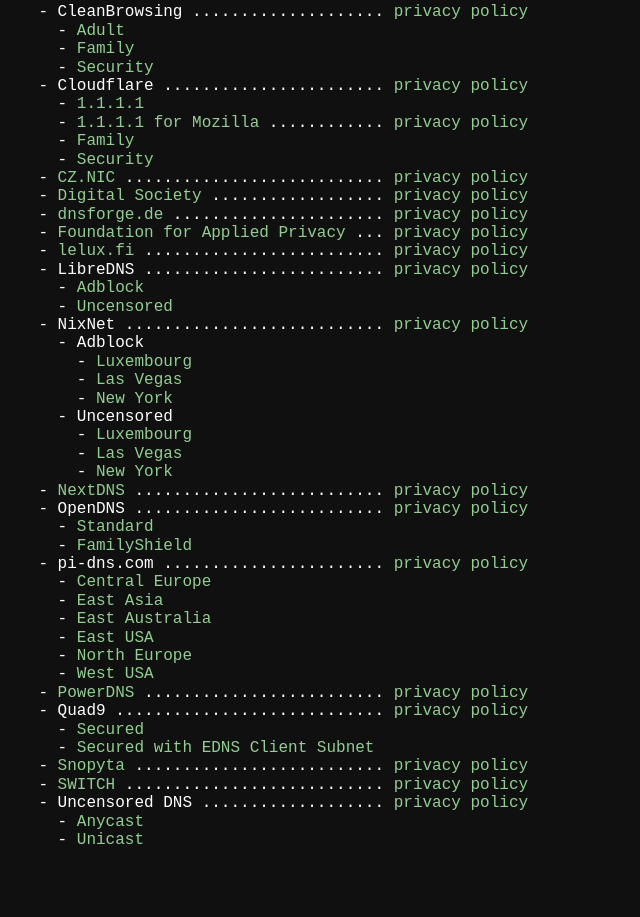
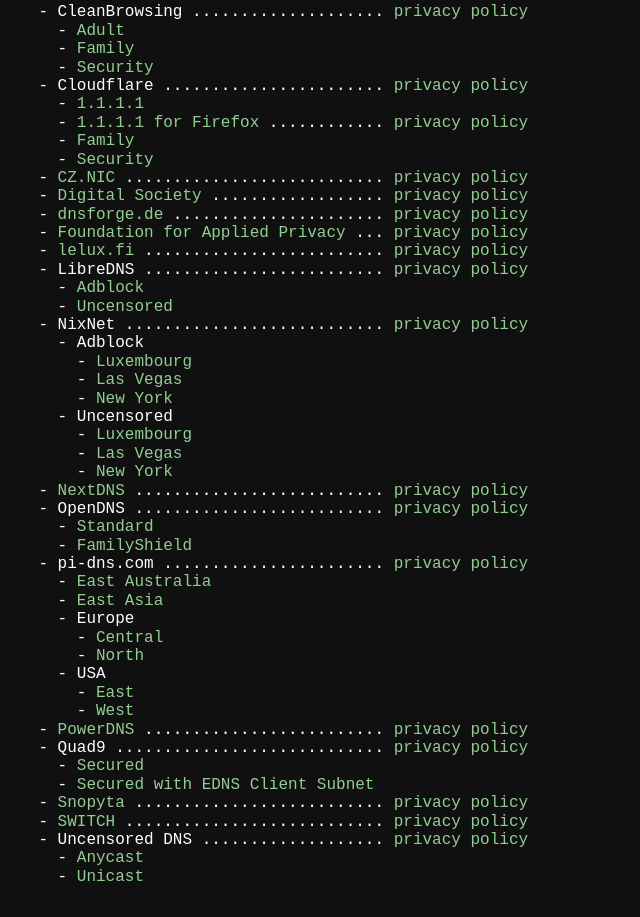
Before and after one commit to aniksarakash/encrypted-dns, a plain HTML site: page index.html in a window 1280 px wide. Shown: the part 454-1371 px from the top of the page, without its empty margins (0-640 px from the left). Drawn offline with Linux system fonts and the light colour scheme.

Commit message:
Update layout

```diff
--- a/index.html
+++ b/index.html
@@ -45,7 +45,7 @@
       - <a href='./mobileconfig/cleanbrowsing-security-doh.mobileconfig' rel='external noopener noreferrer'>Security</a>
     - Cloudflare ....................... <a href='https://developers.cloudflare.com/1.1.1.1/privacy/public-dns-resolver/' rel='external noopener noreferrer'>privacy policy</a>
       - <a href='./mobileconfig/cloudflare-1.1.1.1-doh.mobileconfig' rel='external noopener noreferrer'>1.1.1.1</a>
-      - <a href='./mobileconfig/cloudflare-1.1.1.1-mozilla-doh.mobileconfig' rel='external noopener noreferrer'>1.1.1.1 for Mozilla</a> ............ <a href='https://developers.cloudflare.com/1.1.1.1/privacy/firefox' rel='external noopener noreferrer'>privacy policy</a>
+      - <a href='./mobileconfig/cloudflare-1.1.1.1-mozilla-doh.mobileconfig' rel='external noopener noreferrer'>1.1.1.1 for Firefox</a> ............ <a href='https://developers.cloudflare.com/1.1.1.1/privacy/firefox' rel='external noopener noreferrer'>privacy policy</a>
       - <a href='./mobileconfig/cloudflare-family-doh.mobileconfig' rel='external noopener noreferrer'>Family</a>
       - <a href='./mobileconfig/cloudflare-security-doh.mobileconfig' rel='external noopener noreferrer'>Security</a>
     - <a href='./mobileconfig/cz.nic-doh.mobileconfig' rel='external noopener noreferrer'>CZ.NIC</a> ........................... <a href='https://www.nic.cz/odvr/' rel='external noopener noreferrer'>privacy policy</a>
@@ -70,12 +70,14 @@
       - <a href='./mobileconfig/opendns-doh.mobileconfig' rel='external noopener noreferrer'>Standard</a>
       - <a href='./mobileconfig/opendns-familyshield-doh.mobileconfig' rel='external noopener noreferrer'>FamilyShield</a>
     - pi-dns.com ....................... <a href='https://pi-dns.com/privacy-policy/' rel='external noopener noreferrer'>privacy policy</a>
-      - <a href='./mobileconfig/pi-dns-central-europe-doh.mobileconfig' rel='external noopener noreferrer'>Central Europe</a>
+      - <a href='./mobileconfig/pi-dns-east-australia-doh.mobileconfig' rel='external noopener noreferrer'>East Australia</a>
       - <a href='./mobileconfig/pi-dns-east-asia-doh.mobileconfig' rel='external noopener noreferrer'>East Asia</a>
-      - <a href='./mobileconfig/pi-dns-east-australia-doh.mobileconfig' rel='external noopener noreferrer'>East Australia</a>
-      - <a href='./mobileconfig/pi-dns-east-usa-doh.mobileconfig' rel='external noopener noreferrer'>East USA</a>
-      - <a href='./mobileconfig/pi-dns-north-europe-doh.mobileconfig' rel='external noopener noreferrer'>North Europe</a>
-      - <a href='./mobileconfig/pi-dns-west-usa-doh.mobileconfig' rel='external noopener noreferrer'>West USA</a>
+      - Europe
+        - <a href='./mobileconfig/pi-dns-central-europe-doh.mobileconfig' rel='external noopener noreferrer'>Central</a>
+        - <a href='./mobileconfig/pi-dns-north-europe-doh.mobileconfig' rel='external noopener noreferrer'>North</a>
+      - USA
+        - <a href='./mobileconfig/pi-dns-east-usa-doh.mobileconfig' rel='external noopener noreferrer'>East</a>
+        - <a href='./mobileconfig/pi-dns-west-usa-doh.mobileconfig' rel='external noopener noreferrer'>West</a>
     - <a href='./mobileconfig/powerdns-doh.mobileconfig' rel='external noopener noreferrer'>PowerDNS</a> ......................... <a href='https://powerdns.org/doh/privacy.html' rel='external noopener noreferrer'>privacy policy</a>
     - Quad9 ............................ <a href='https://quad9.net/policy/' rel='external noopener noreferrer'>privacy policy</a>
       - <a href='./mobileconfig/quad9-doh.mobileconfig' rel='external noopener noreferrer'>Secured</a>
```
